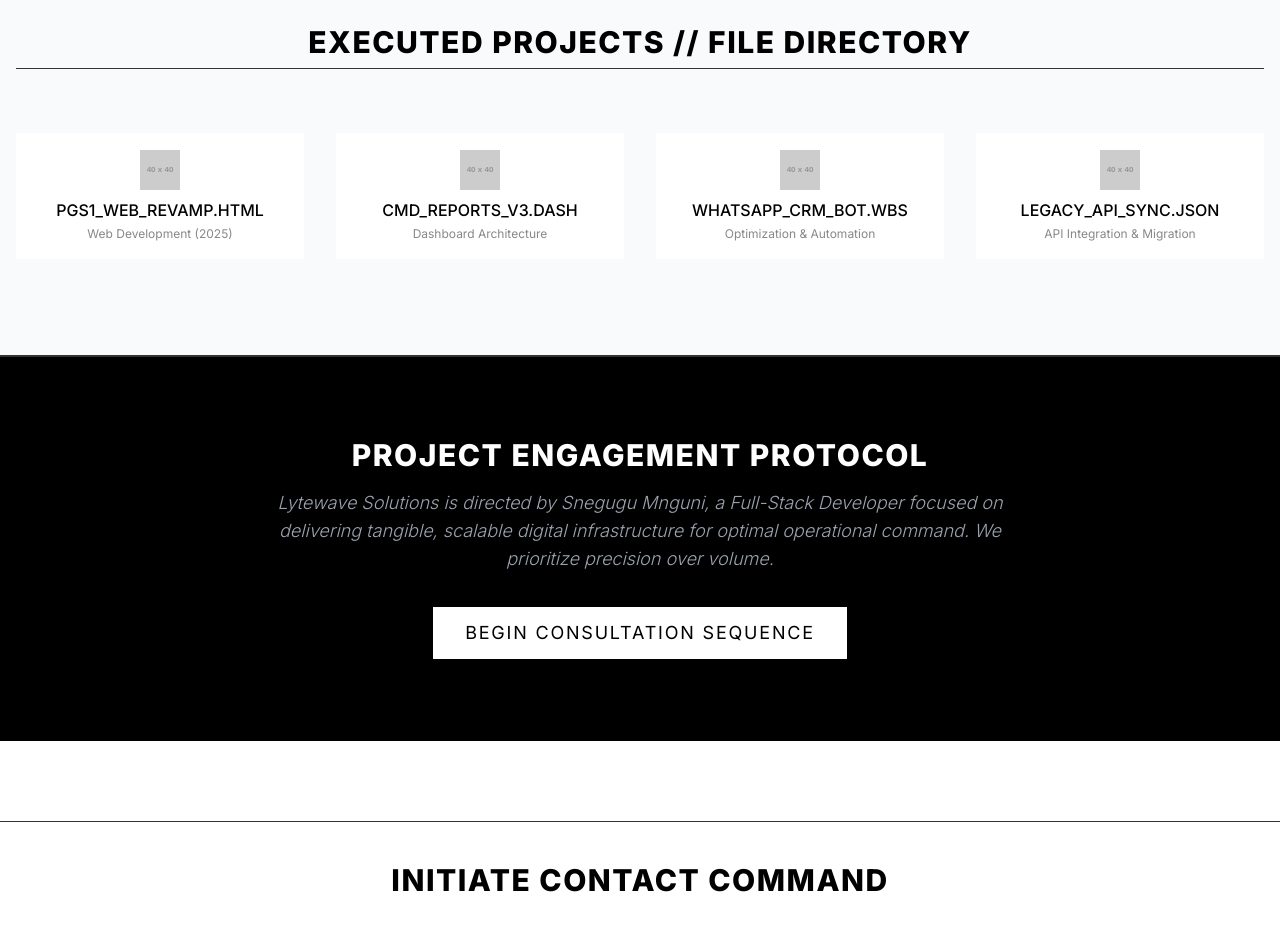
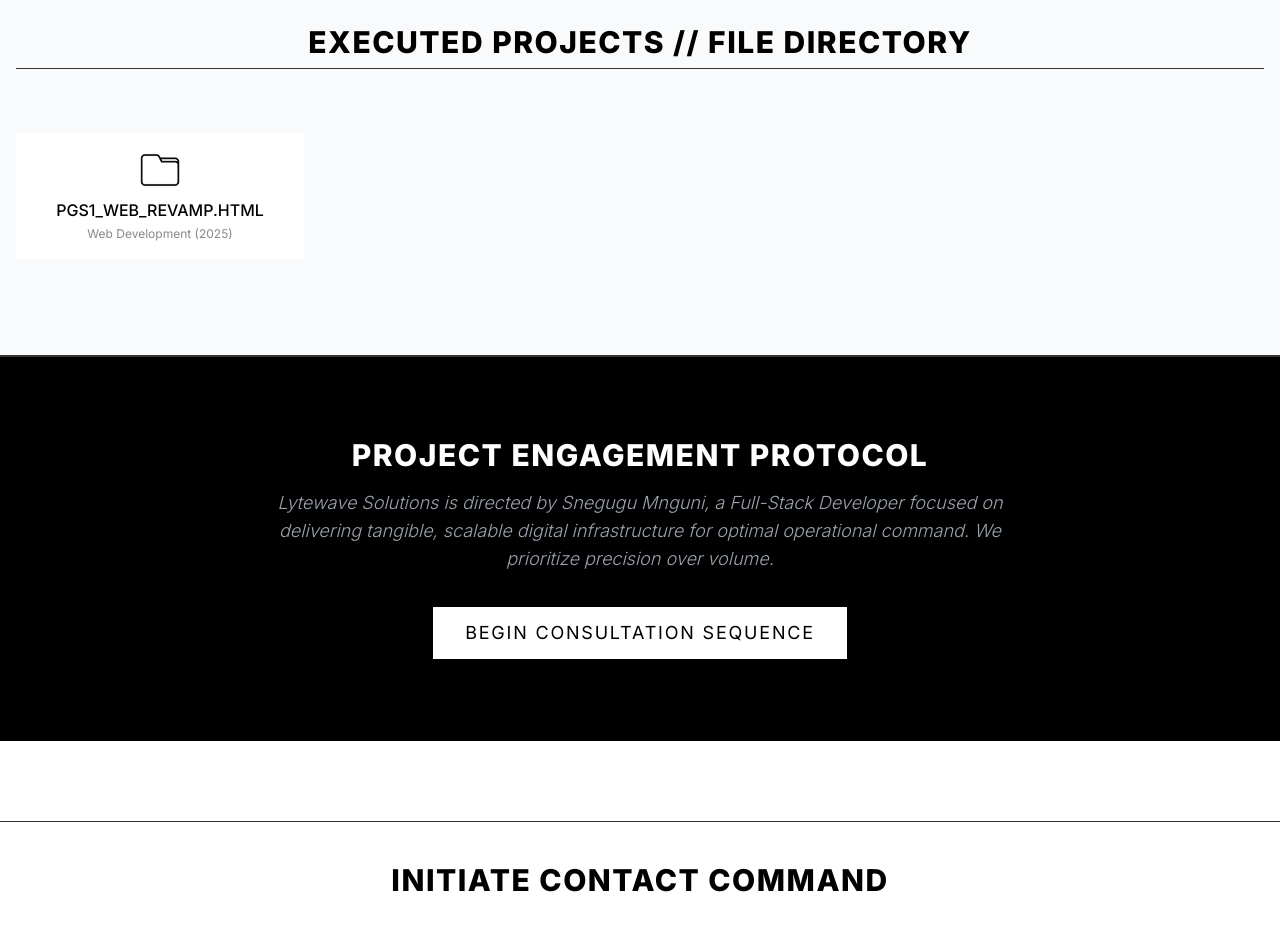
Before and after one commit to coollikeabdul/lytwavesolutions, a plain HTML site: page index.html in a window 1280 px wide. Shown: the part 1740-2671 px from the top of the page. Drawn offline with nearby package versions, Linux system fonts and the light colour scheme; placeholder pictures from the web are drawn by us; files whose address does not match are found by name.

Commit message:
Update index.html

```diff
--- a/index.html
+++ b/index.html
@@ -259,38 +259,6 @@
                     </div>
                 </a>
 
-                <a href="#" target="_blank" class="group">
-                    <div class="project-file bg-white border border-primary-mono cursor-pointer h-full">
-                        <div class="project-icon-container">
-                            <img src="./images/f2.png" onerror="this.onerror=null; this.src='https://placehold.co/40x40/000000/FFFFFF?text=F';" alt="Closed Folder Icon" class="project-icon filter grayscale">
-                            <img src="./images/f1.png" onerror="this.onerror=null; this.src='https://placehold.co/40x40/000000/FFFFFF?text=F';" alt="Open Folder Icon" class="project-icon-hover filter grayscale">
-                        </div>
-                         <h4 class="text-sm sm:text-base font-medium uppercase project-title transition duration-300">CMD_REPORTS_V3.DASH</h4>
-                        <p class="text-xs text-accent-mono mt-1 transition duration-300">Dashboard Architecture</p>
-                    </div>
-                </a>
-
-                <a href="#" target="_blank" class="group">
-                    <div class="project-file bg-white border border-primary-mono cursor-pointer h-full">
-                        <div class="project-icon-container">
-                            <img src="./images/f2.png" onerror="this.onerror=null; this.src='https://placehold.co/40x40/000000/FFFFFF?text=F';" alt="Closed Folder Icon" class="project-icon filter grayscale">
-                            <img src="./images/f1.png" onerror="this.onerror=null; this.src='https://placehold.co/40x40/000000/FFFFFF?text=F';" alt="Open Folder Icon" class="project-icon-hover filter grayscale">
-                        </div>
-                         <h4 class="text-sm sm:text-base font-medium uppercase project-title transition duration-300">WHATSAPP_CRM_BOT.WBS</h4>
-                        <p class="text-xs text-accent-mono mt-1 transition duration-300">Optimization & Automation</p>
-                    </div>
-                </a>
-
-                <a href="#" target="_blank" class="block group">
-                    <div class="project-file bg-white border border-primary-mono cursor-pointer h-full">
-                        <div class="project-icon-container">
-                            <img src="./images/f2.png" onerror="this.onerror=null; this.src='https://placehold.co/40x40/000000/FFFFFF?text=F';" alt="Closed Folder Icon" class="project-icon filter grayscale">
-                            <img src="./images/f1.png" onerror="this.onerror=null; this.src='https://placehold.co/40x40/000000/FFFFFF?text=F';" alt="Open Folder Icon" class="project-icon-hover filter grayscale">
-                        </div>
-                         <h4 class="text-sm sm:text-base font-medium uppercase project-title transition duration-300">LEGACY_API_SYNC.JSON</h4>
-                        <p class="text-xs text-accent-mono mt-1 transition duration-300">API Integration & Migration</p>
-                    </div>
-                </a>
 
             </div>
         </div>
```
